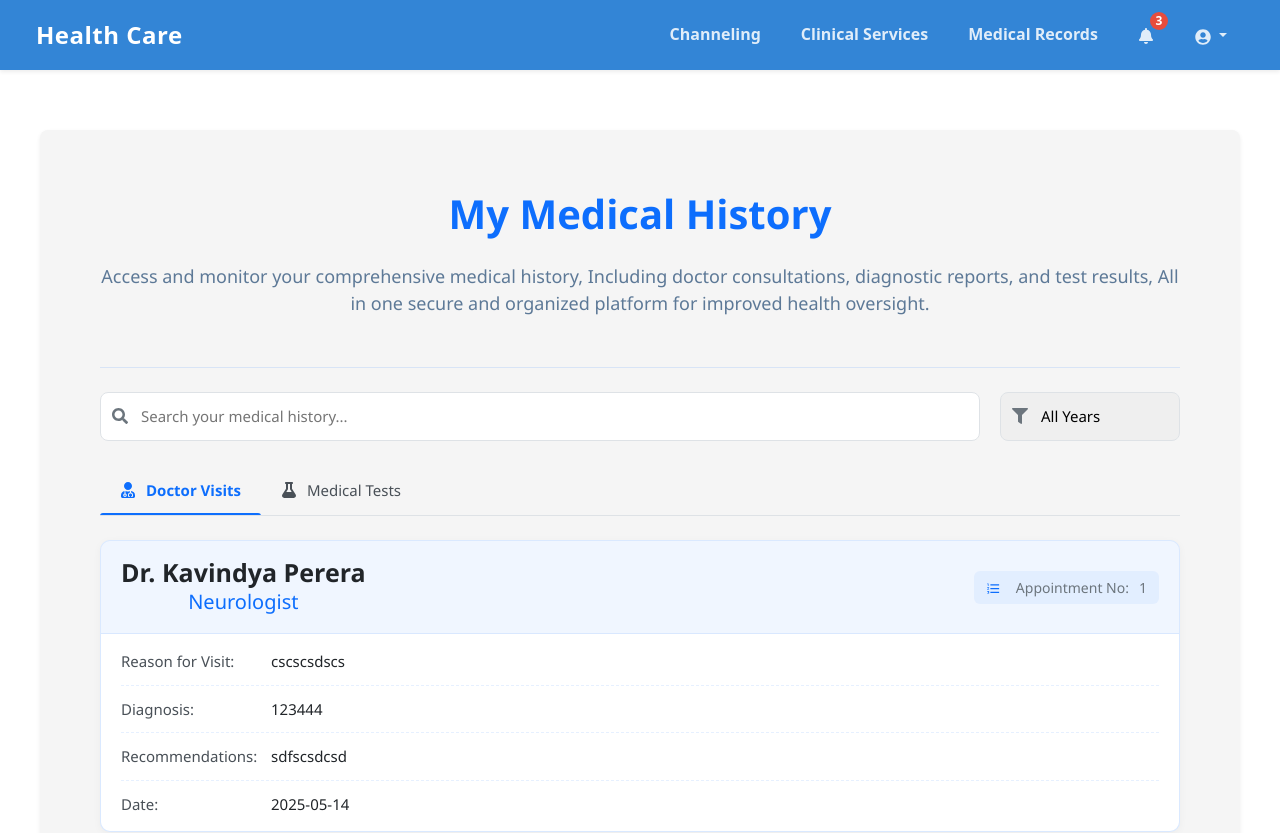
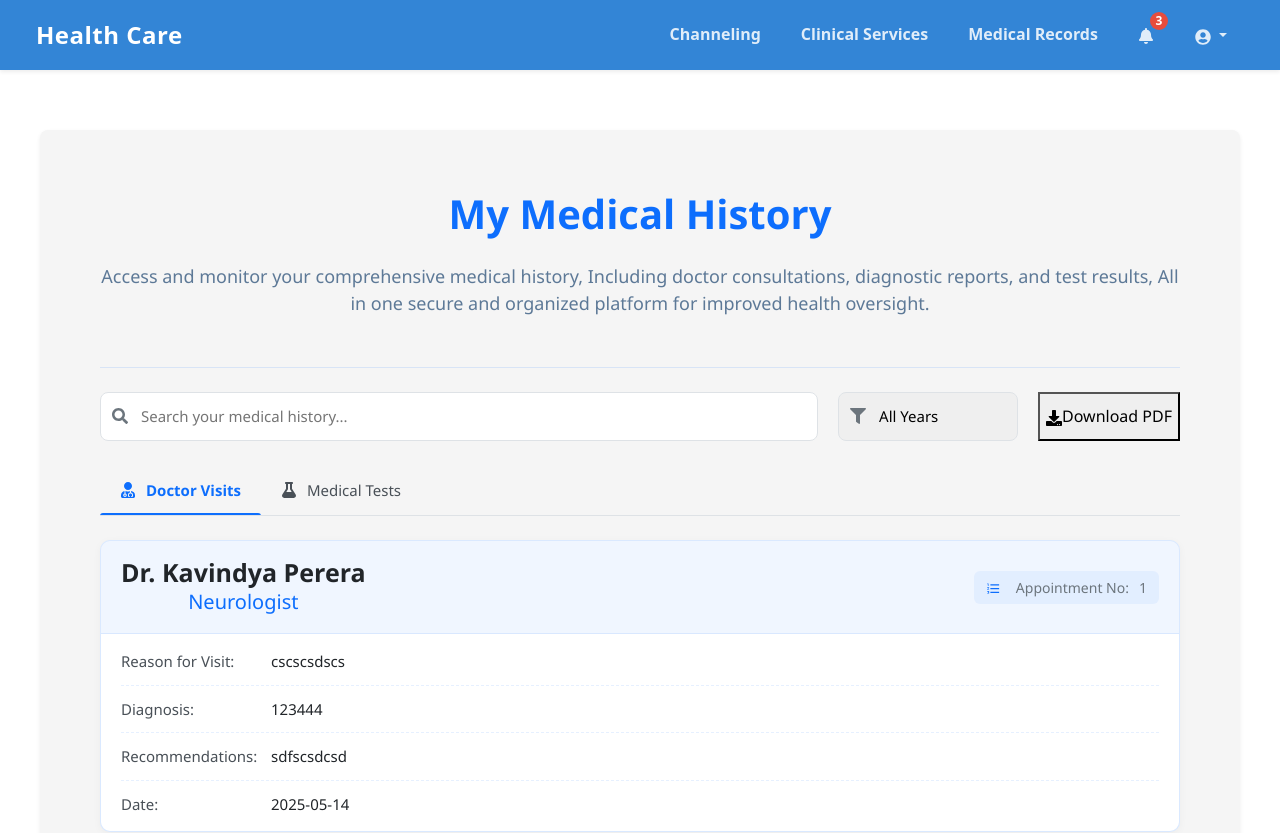
Before and after one commit to kavishka-wilagedara/healthcare-system, a React (Create React App) app in the folder frontend/: page /patient/dashboard/my-history in a window 1280 px wide. Shown: the top 833 px of the page. Built offline with nearby package versions, Linux system fonts and the light colour scheme.

Commit message:
add report generation feature

```diff
--- a/frontend/package.json
+++ b/frontend/package.json
@@ -11,6 +11,7 @@
     "boostrap": "^2.0.0",
     "bootstrap": "^5.3.5",
     "frontend": "file:",
+    "pdf-lib": "^1.17.1",
     "react": "^19.1.0",
     "react-bootstrap": "^2.10.9",
     "react-dom": "^19.1.0",
--- a/frontend/src/patient/MyHistory.css
+++ b/frontend/src/patient/MyHistory.css
@@ -107,6 +107,7 @@
   overflow-x: auto;
   -webkit-overflow-scrolling: touch;
 }
+
 
 .history-tab {
   display: flex;
--- a/frontend/src/patient/MyHistory.jsx
+++ b/frontend/src/patient/MyHistory.jsx
@@ -10,8 +10,10 @@ import {
   FaHeartbeat,
   FaSearch,
   FaFilter,
+  FaDownload,
 } from "react-icons/fa";
 import { MdOutlineFormatListNumbered } from "react-icons/md";
+import { PDFDocument, rgb, StandardFonts } from "pdf-lib";
 
 function MyHistory() {
   const [activeTab, setActiveTab] = useState("visits");
@@ -89,33 +91,27 @@ function MyHistory() {
       time: "9.00 AM",
       roomNum: "ABC-001",
       result: "abnormal",
-      notes: "kdcnalkcnlkmc k klwcv  dlsnckldnv",
+      notes: "kdcnalkcnlkmc k klwcv dlsnckldnv",
     },
   ];
 
   // Get unique years for filtering
   const getAllYears = () => {
     const years = new Set();
-
-    // use medicalHistory and serviceHistory
     [medicalHistory, serviceHistory].forEach((items) => {
       items.forEach((item) => {
         const year = new Date(item.date).getFullYear();
         if (!isNaN(year)) years.add(year);
       });
     });
-
-    return Array.from(years).sort((a, b) => b - a); // Sort descending
+    return Array.from(years).sort((a, b) => b - a);
   };
 
   // Filter visits data based on search term and year
   const getFilteredVisits = () => {
     return medicalHistory.filter((visit) => {
-      // Apply year filter
       const visitYear = new Date(visit.date).getFullYear().toString();
       const yearMatch = filterYear === "all" || visitYear === filterYear;
-
-      // Apply search filter with case insensitive
       const searchLower = searchTerm.toLowerCase();
       const searchMatch =
         searchTerm === "" ||
@@ -124,7 +120,6 @@ function MyHistory() {
         visit.reason.toLowerCase().includes(searchLower) ||
         visit.diagnosis.toLowerCase().includes(searchLower) ||
         visit.recommendations.toLowerCase().includes(searchLower);
-
       return yearMatch && searchMatch;
     });
   };
@@ -132,20 +127,113 @@ function MyHistory() {
   // Filter tests data based on search term and year
   const getFilteredTests = () => {
     return serviceHistory.filter((test) => {
-      // Apply year filter
       const testYear = new Date(test.date).getFullYear().toString();
       const yearMatch = filterYear === "all" || testYear === filterYear;
-
-      // Apply search filter case insensitive
       const searchLower = searchTerm.toLowerCase();
       const searchMatch =
         searchTerm === "" ||
         test.name.toLowerCase().includes(searchLower) ||
         test.result.toLowerCase().includes(searchLower) ||
         test.notes.toLowerCase().includes(searchLower);
-
       return yearMatch && searchMatch;
     });
+  };
+
+  // Function to generate and download PDF
+  const downloadPDF = async () => {
+    const pdfDoc = await PDFDocument.create();
+    let page = pdfDoc.addPage([595, 842]); // A4 size in points
+    const { width, height } = page.getSize();
+    const font = await pdfDoc.embedFont(StandardFonts.Helvetica);
+    const boldFont = await pdfDoc.embedFont(StandardFonts.HelveticaBold);
+    const fontSize = 12;
+    let yPosition = height - 50;
+
+    // Helper function to add a new page if needed
+    const addNewPageIfNeeded = () => {
+      if (yPosition < 50) {
+        page = pdfDoc.addPage([595, 842]);
+        yPosition = height - 50;
+      }
+    };
+
+    // Add title
+    page.drawText("My Medical History", {
+      x: 50,
+      y: yPosition,
+      size: 20,
+      font: boldFont,
+      color: rgb(0, 0, 0),
+    });
+    yPosition -= 40;
+
+    // Add Doctor Visits section
+    page.drawText("Doctor Visits", {
+      x: 50,
+      y: yPosition,
+      size: 16,
+      font: boldFont,
+      color: rgb(0, 0, 0),
+    });
+    yPosition -= 20;
+
+    getFilteredVisits().forEach((visit) => {
+      addNewPageIfNeeded();
+      const text = `Appointment No: ${visit.id}\nDoctor: ${visit.doctor} (${visit.specialty})\nReason: ${visit.reason}\nDiagnosis: ${visit.diagnosis}\nRecommendations: ${visit.recommendations}\nDate: ${visit.date}`;
+      const lines = text.split("\n");
+      lines.forEach((line) => {
+        addNewPageIfNeeded();
+        page.drawText(line, {
+          x: 50,
+          y: yPosition,
+          size: fontSize,
+          font: font,
+          color: rgb(0, 0, 0),
+        });
+        yPosition -= 20;
+      });
+      yPosition -= 10; // Space between entries
+    });
+
+    yPosition -= 20;
+    addNewPageIfNeeded();
+
+    // Add Medical Tests section
+    page.drawText("Medical Tests", {
+      x: 50,
+      y: yPosition,
+      size: 16,
+      font: boldFont,
+      color: rgb(0, 0, 0),
+    });
+    yPosition -= 20;
+
+    getFilteredTests().forEach((test) => {
+      addNewPageIfNeeded();
+      const text = `Appointment No: ${test.id}\nTest: ${test.name}\nResult: ${test.result}\nNotes: ${test.notes}\nDate: ${test.date}`;
+      const lines = text.split("\n");
+      lines.forEach((line) => {
+        addNewPageIfNeeded();
+        page.drawText(line, {
+          x: 50,
+          y: yPosition,
+          size: fontSize,
+          font: font,
+          color: rgb(0, 0, 0),
+        });
+        yPosition -= 20;
+      });
+      yPosition -= 10; // Space between entries
+    });
+
+    // Save and download the PDF
+    const pdfBytes = await pdfDoc.save();
+    const blob = new Blob([pdfBytes], { type: "application/pdf" });
+    const link = document.createElement("a");
+    link.href = URL.createObjectURL(blob);
+    link.download = "medical_history.pdf";
+    link.click();
+    URL.revokeObjectURL(link.href);
   };
 
   // Render different content based on active tab
@@ -163,11 +251,9 @@ function MyHistory() {
   // Render doctor visits
   const renderVisits = () => {
     const filteredVisits = getFilteredVisits();
-
     if (filteredVisits.length === 0) {
       return renderEmptyState("No doctor visits found matching your criteria");
     }
-
     return (
       <div className="history-items-container">
         {filteredVisits.map((visit) => (
@@ -187,23 +273,19 @@ function MyHistory() {
                 <span> {visit.id}</span>
               </div>
             </div>
-
             <div className="history-card-content">
               <div className="history-detail-item">
                 <span className="detail-label">Reason for Visit:</span>
                 <span className="detail-value">{visit.reason}</span>
               </div>
-
               <div className="history-detail-item">
                 <span className="detail-label">Diagnosis:</span>
                 <span className="detail-value">{visit.diagnosis}</span>
               </div>
-
               <div className="history-detail-item">
                 <span className="detail-label">Recommendations:</span>
                 <span className="detail-value">{visit.recommendations}</span>
               </div>
-
               <div className="history-detail-item">
                 <span className="detail-label">Date:</span>
                 <span className="detail-value">{visit.date}</span>
@@ -218,11 +300,9 @@ function MyHistory() {
   // Render medical tests
   const renderTests = () => {
     const filteredTests = getFilteredTests();
-
     if (filteredTests.length === 0) {
       return renderEmptyState("No medical tests found matching your criteria");
     }
-
     return (
       <div className="history-items-container">
         {filteredTests.map((test) => (
@@ -242,7 +322,6 @@ function MyHistory() {
                 <span>{test.id}</span>
               </div>
             </div>
-
             <div className="history-card-content">
               <div className="history-detail-item">
                 <span className="detail-label">Result:</span>
@@ -252,12 +331,10 @@ function MyHistory() {
                   {test.result}
                 </span>
               </div>
-
               <div className="history-detail-item">
                 <span className="detail-label">Notes:</span>
                 <span className="detail-value">{test.notes}</span>
               </div>
-
               <div className="history-detail-item">
                 <span className="detail-label">Date:</span>
                 <span className="detail-value">{test.date}</span>
@@ -320,6 +397,12 @@ function MyHistory() {
               ))}
             </select>
           </div>
+
+          {/* Download button */}
+          <button className="download-button" onClick={downloadPDF}>
+            <FaDownload className="download-icon" />
+            <span>Download PDF</span>
+          </button>
         </div>
 
         {/* Navigation tabs */}
@@ -331,7 +414,6 @@ function MyHistory() {
             <FaUserMd className="tab-icon" />
             <span>Doctor Visits</span>
           </button>
-
           <button
             className={`history-tab ${activeTab === "tests" ? "active" : ""}`}
             onClick={() => setActiveTab("tests")}
```
Also changed, not shown: 1 other file (tests, documents, lock files or other folders).
